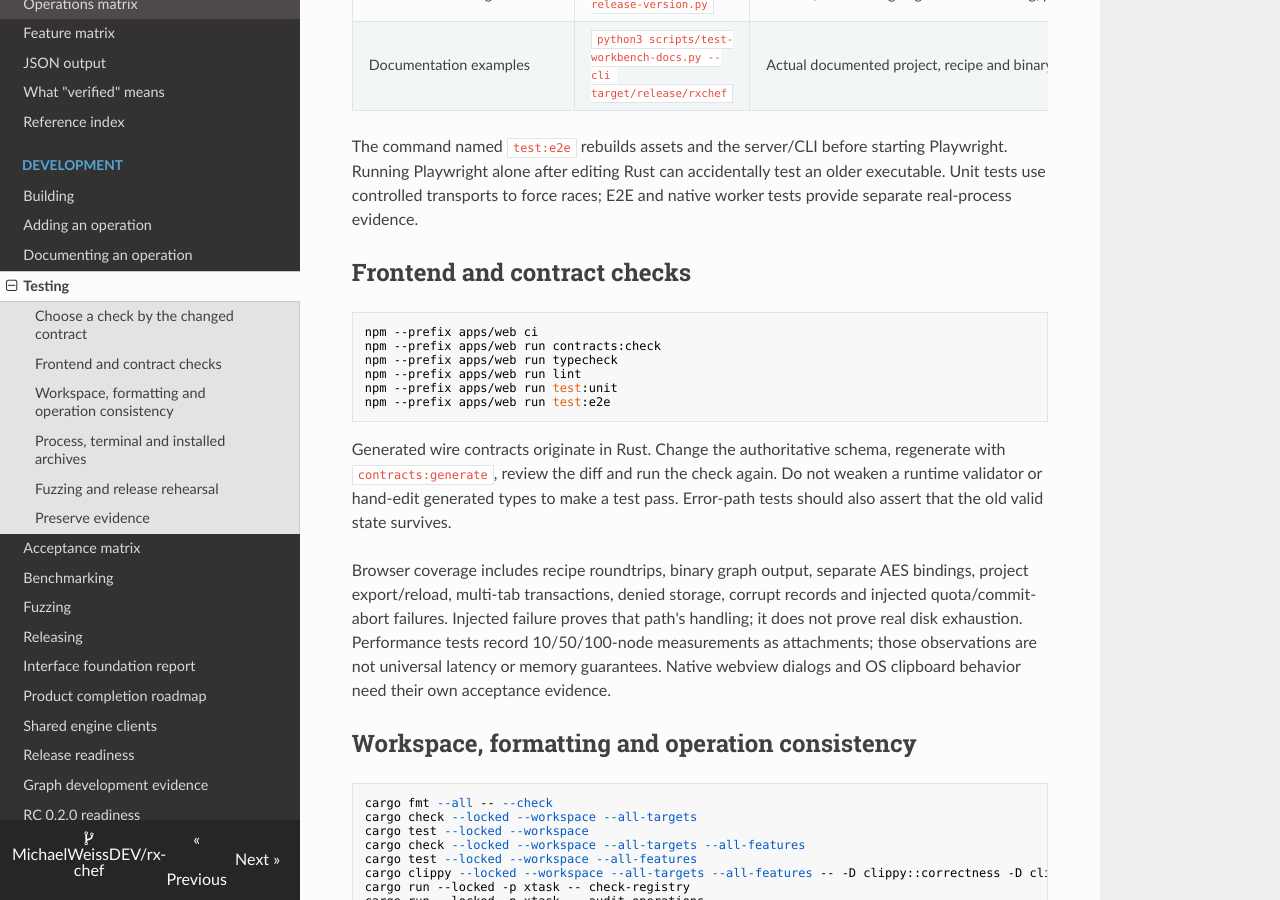
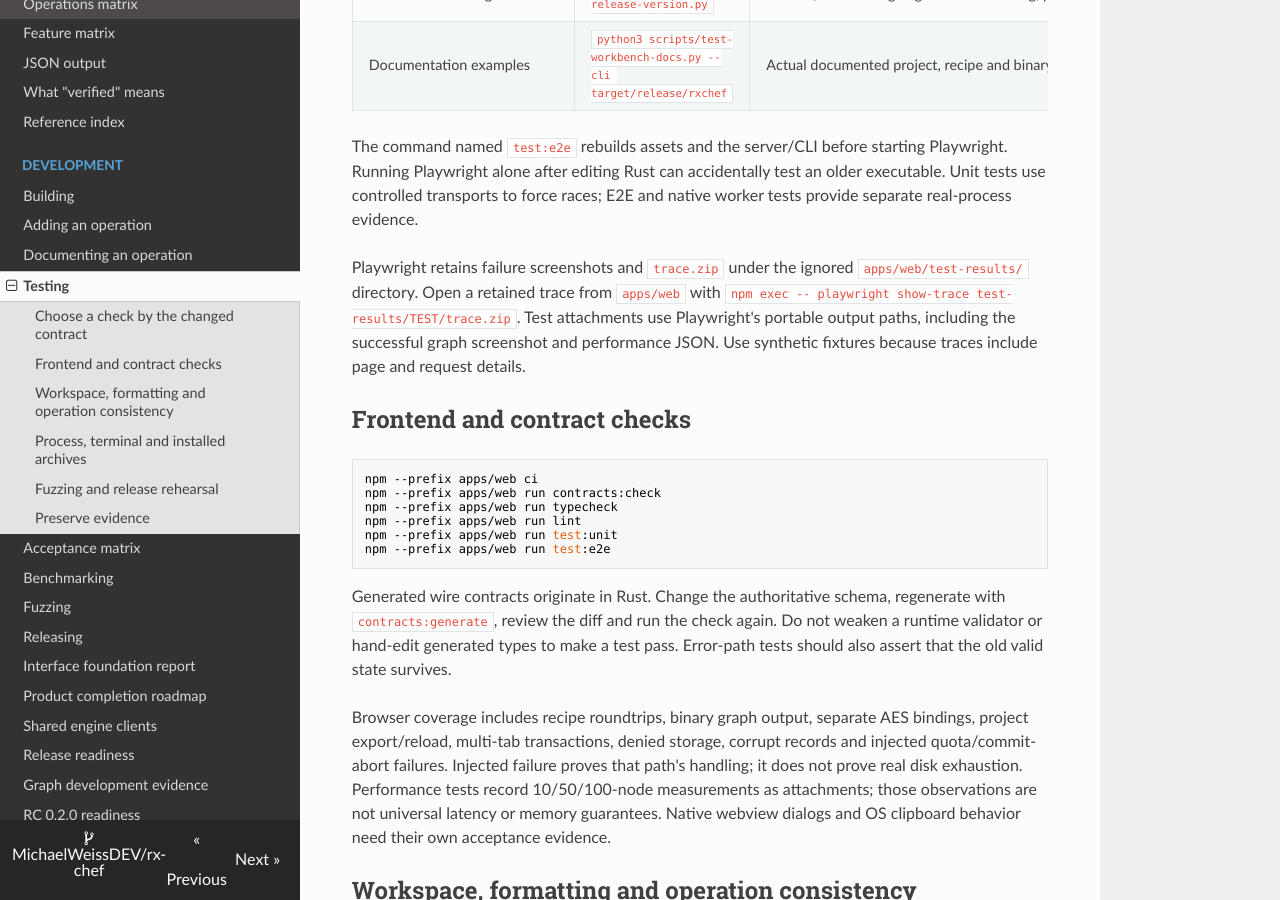
Before and after one commit to MichaelWeissDEV/rx-chef, an MkDocs documentation site: the page built from docs/development/testing.md, in a window 1280 px wide and 900 px high, scrolled down 914 px. Built offline with MkDocs 1.6.1, drawn with Linux system fonts in a browser that asks for light colours; nearby versions of some CDN libraries.

Commit message:
test(web): retain portable screenshots and failure traces

```diff
--- a/docs/development/testing.md
+++ b/docs/development/testing.md
@@ -22,6 +22,13 @@ The command named `test:e2e` rebuilds assets and the server/CLI before starting
 Playwright. Running Playwright alone after editing Rust can accidentally test an
 older executable. Unit tests use controlled transports to force races; E2E and
 native worker tests provide separate real-process evidence.
+
+Playwright retains failure screenshots and `trace.zip` under the ignored
+`apps/web/test-results/` directory. Open a retained trace from `apps/web` with
+`npm exec -- playwright show-trace test-results/TEST/trace.zip`. Test attachments
+use Playwright's portable output paths, including the successful graph screenshot
+and performance JSON. Use synthetic fixtures because traces include page and
+request details.
 
 ## Frontend and contract checks
 
```
Also changed, not shown: README.md (+7 -0 lines), docs/workbench/terminal.md (+2 -0 lines), 2 other files.
